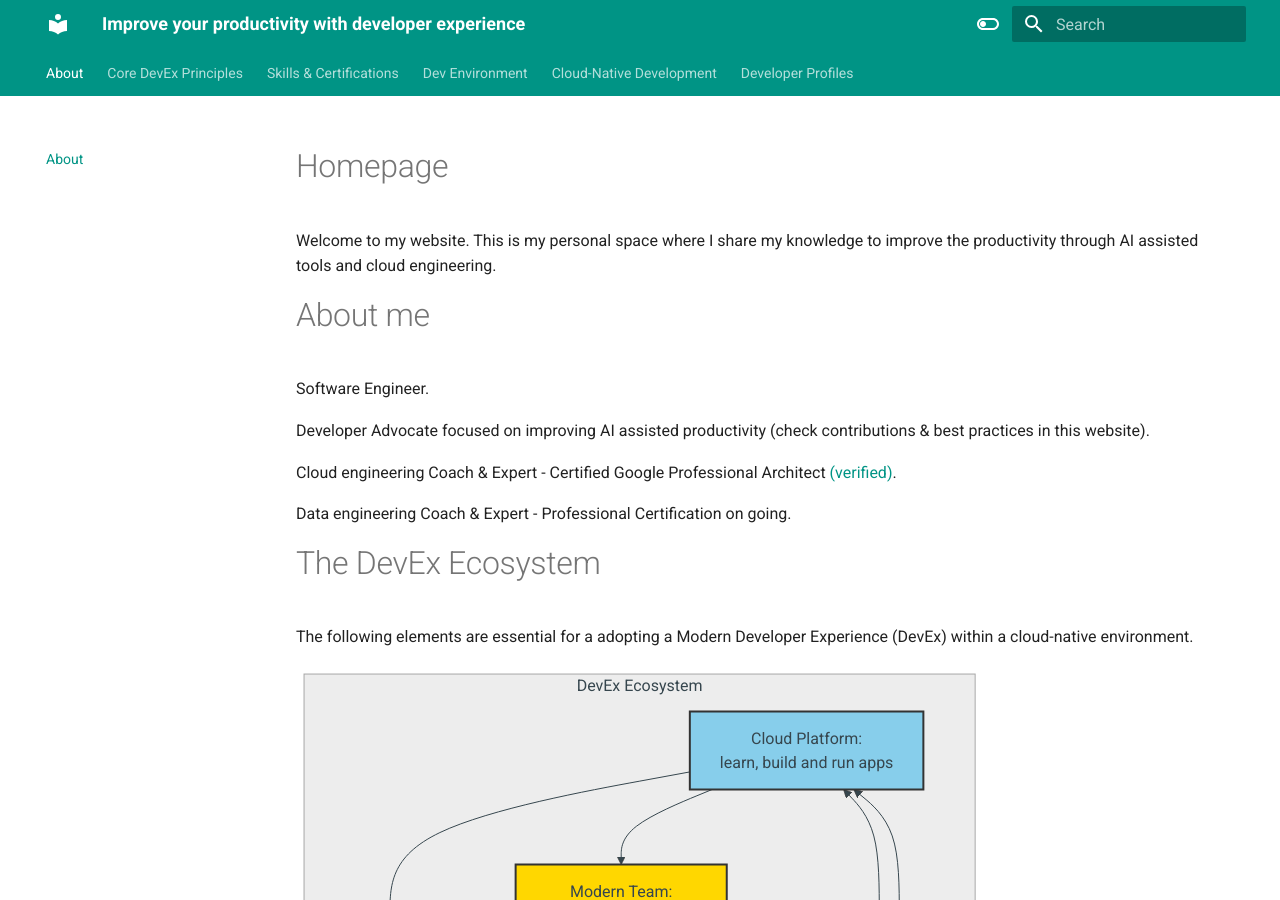
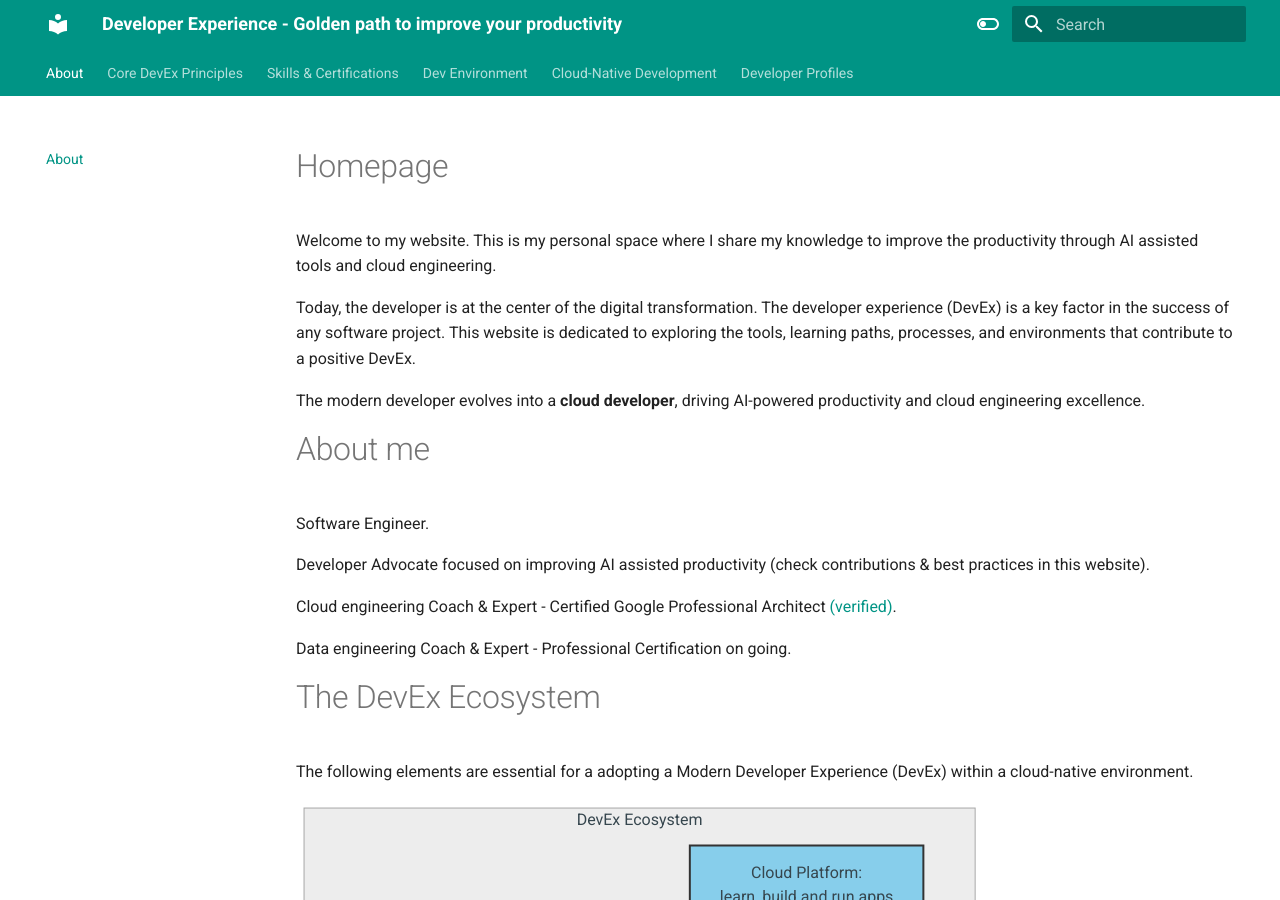
Before and after one commit to anistajouri/devex, an MkDocs documentation site: the page built from docs/index.md, in a window 1280 px wide and 900 px high. Built offline with MkDocs 1.6.1 and Material for MkDocs 9.7.7, drawn with Linux system fonts in a browser that asks for light colours.

Commit message:
Enhance homepage content to emphasize developer experience and update site name for clarity

```diff
--- a/docs/index.md
+++ b/docs/index.md
@@ -2,7 +2,9 @@
 
 Welcome to my website. This is my personal space where I share my knowledge to improve the productivity through AI assisted tools and cloud engineering.
 
+Today, the developer is at the center of the digital transformation. The developer experience (DevEx) is a key factor in the success of any software project. This website is dedicated to exploring the tools, learning paths, processes, and environments that contribute to a positive DevEx.
 
+The modern developer evolves into a __cloud developer__, driving AI-powered productivity and cloud engineering excellence.
 
 # About me
 
--- a/mkdocs.yml
+++ b/mkdocs.yml
@@ -1,4 +1,4 @@
-site_name: Improve your productivity with developer experience
+site_name: Developer Experience - Golden path to improve your productivity
 site_url: https://anistajouri.github.io/devex/
 theme:
   name: material
```
